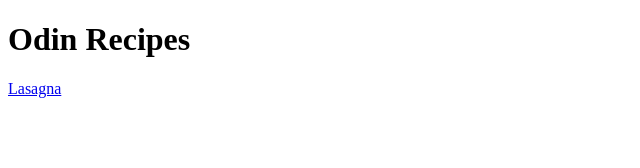
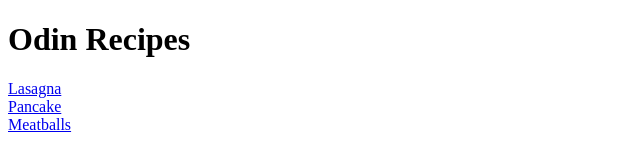
Before and after one commit to LLaagen/odin-recipes, a plain HTML site: page index.html in a window 1280 px wide. Shown: the whole page, without its empty margins (0-640 px from the left). Drawn offline with Linux system fonts and the light colour scheme.

Commit message:
Add meatballs and pancakes to index

```diff
--- a/index.html
+++ b/index.html
@@ -10,6 +10,9 @@
     <h1>Odin Recipes</h1>
     <a href="recipes/lasanga.html">Lasagna</a>
     <br>
+    <a href="recipes/pancake.html">Pancake</a>
+    <br>
+    <a href="recipes/meatballs.html">Meatballs</a>
 
 </body>
 </html>
```
Also changed, not shown: meatballs.html (added), pancake.html (added).
